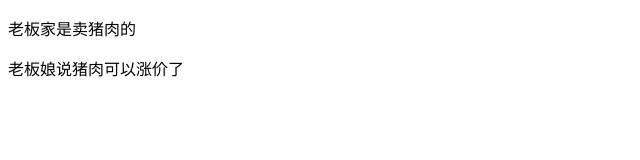
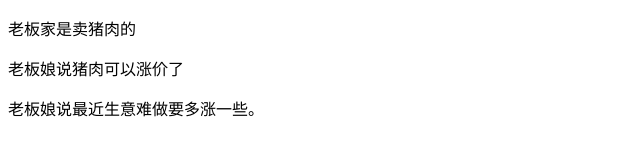
Before and after one commit to 19951511071/git-demo-1, a plain HTML site: page index.html in a window 1280 px wide. Shown: the whole page, without its empty margins (0-640 px from the left). Drawn offline with Linux system fonts and the light colour scheme.

Commit message:
老板娘说要多涨有些，原因是最近生意不太好做。

```diff
--- a/index.html
+++ b/index.html
@@ -9,5 +9,6 @@
 <body>
     <p>老板家是卖猪肉的</p>
     <p>老板娘说猪肉可以涨价了</p>
+    <p>老板娘说最近生意难做要多涨一些。</p>
 </body>
 </html>
```
